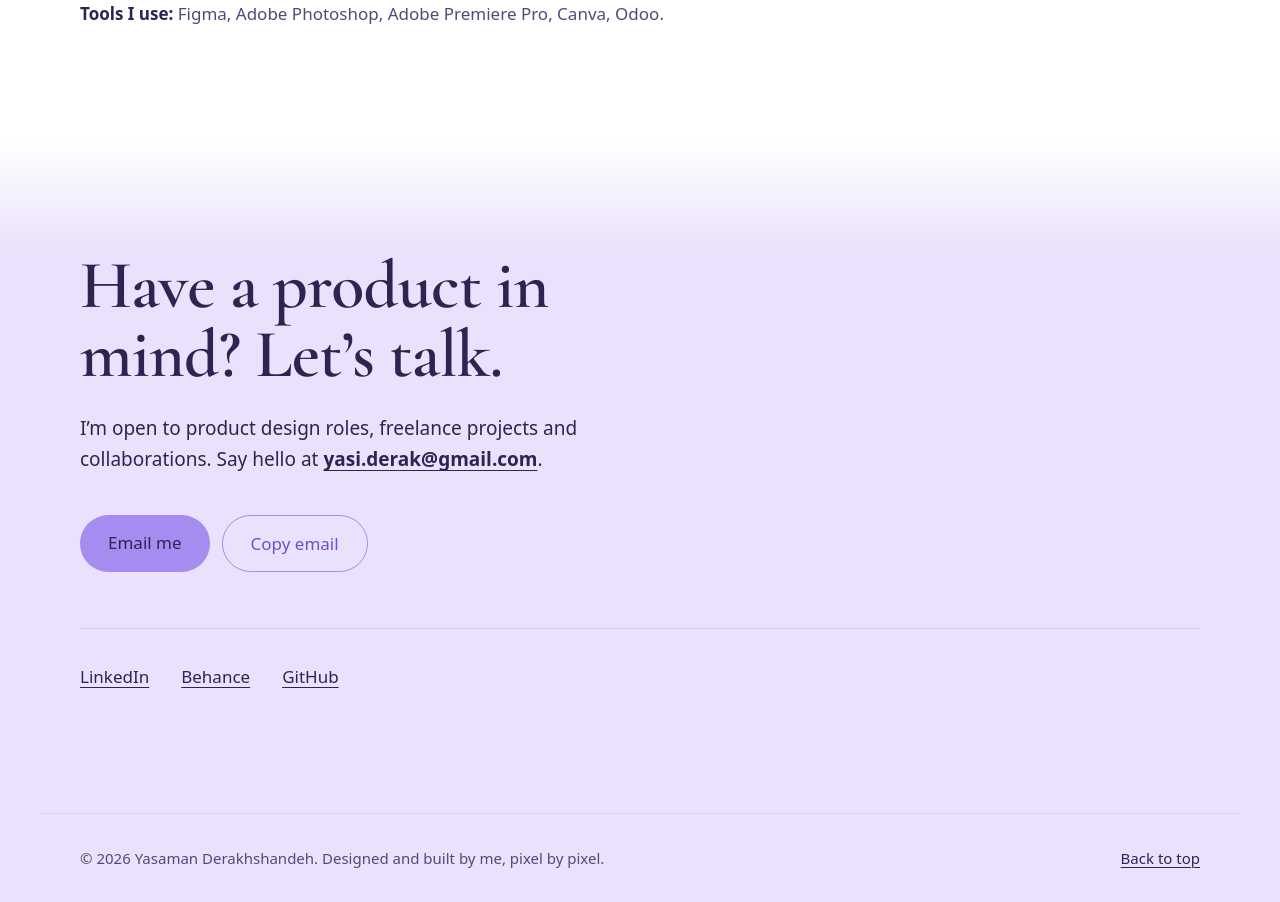
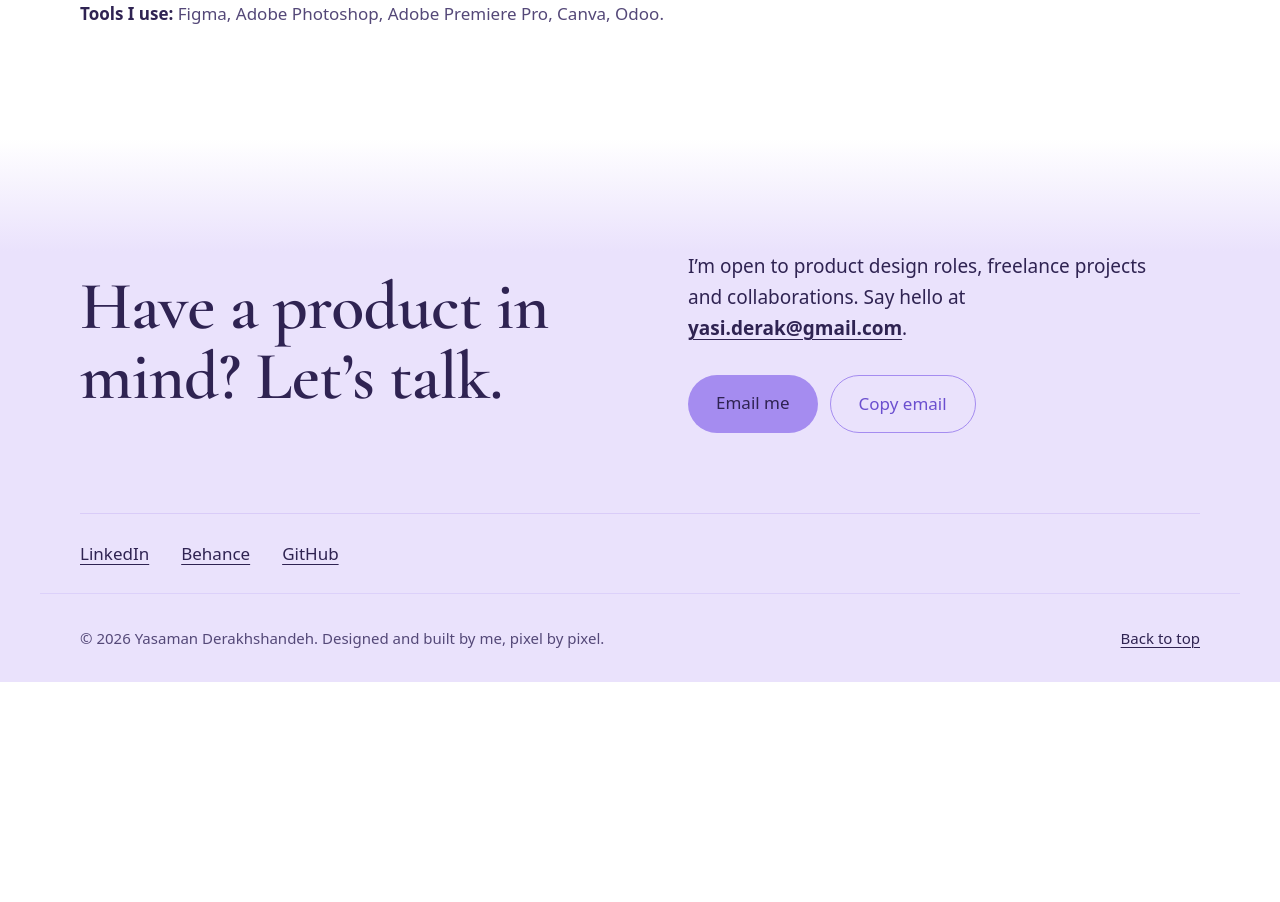
Before and after one commit to YasiDerak/YasiDerak.github.io, a React (Vite) app: page / in a window 1280 px wide. Shown: the part 3640-4542 px from the top of the page. After the commit the page ends 4322 px from the top, so only its background shows below. Built offline with nearby package versions, Linux system fonts and the light colour scheme.

Commit message:
Contact: intro and buttons beside the title, less space under the links
Co-Authored-By: Claude Opus 5.5 <noreply@anthropic.com>

```diff
--- a/src/components/Contact.jsx
+++ b/src/components/Contact.jsx
@@ -32,18 +32,22 @@ const elsewhere = [
 export default function Contact() {
   return (
     <section id="contact" aria-labelledby="contact-title" className="band-end relative isolate scroll-mt-16 overflow-hidden text-ink">
-      <div className="container-page py-20 md:py-28">
-        <h2 id="contact-title" className="display max-w-[16ch] text-[clamp(2.5rem,5.4vw,4.25rem)]">
+      <div className="container-page pb-4 pt-20 md:pt-28">
+        {/* title in the left half; the invitation and buttons beside it in the right half,
+            lined up with the Experience column in About */}
+        <div className="grid gap-6 md:grid-cols-2 md:items-center md:gap-0">
+          <h2 id="contact-title" className="display max-w-[16ch] text-[clamp(2.5rem,5.4vw,4.25rem)] md:pr-10">
             Have a product in mind? Let’s talk.
           </h2>
-        <p className="mt-6 max-w-[34rem] text-[1.1875rem] leading-relaxed text-ink">
+          <div className="w-full md:mx-auto md:max-w-[29rem] md:pl-6 lg:pl-0">
+            <p className="text-[1.1875rem] leading-relaxed text-ink">
               I’m open to product design roles, freelance projects and collaborations. Say hello at{' '}
               <a href={links.email} className="link font-semibold text-ink">
                 {profile.email}
               </a>
               .
             </p>
-        <div className="mt-10 flex flex-wrap gap-3">
+            <div className="mt-8 flex flex-wrap gap-3">
               <a
                 href={links.email}
                 className="rounded-full bg-violet px-7 py-3.5 font-medium text-ink transition-colors hover:bg-violet-deep hover:text-white"
@@ -52,7 +56,9 @@ export default function Contact() {
               </a>
               <CopyEmail />
             </div>
-        <ul className="mt-14 flex flex-wrap gap-x-8 gap-y-1 border-t border-line-strong pt-6">
+          </div>
+        </div>
+        <ul className="mt-14 flex flex-wrap gap-x-8 gap-y-1 border-t border-line-strong pt-4 md:mt-20">
           {elsewhere.map((s) => (
             <li key={s.label}>
               <a href={s.href} target="_blank" rel="noreferrer" className="link inline-block py-2.5 font-medium text-ink">
```
Lines whose indentation alone changed are shown as unchanged.
